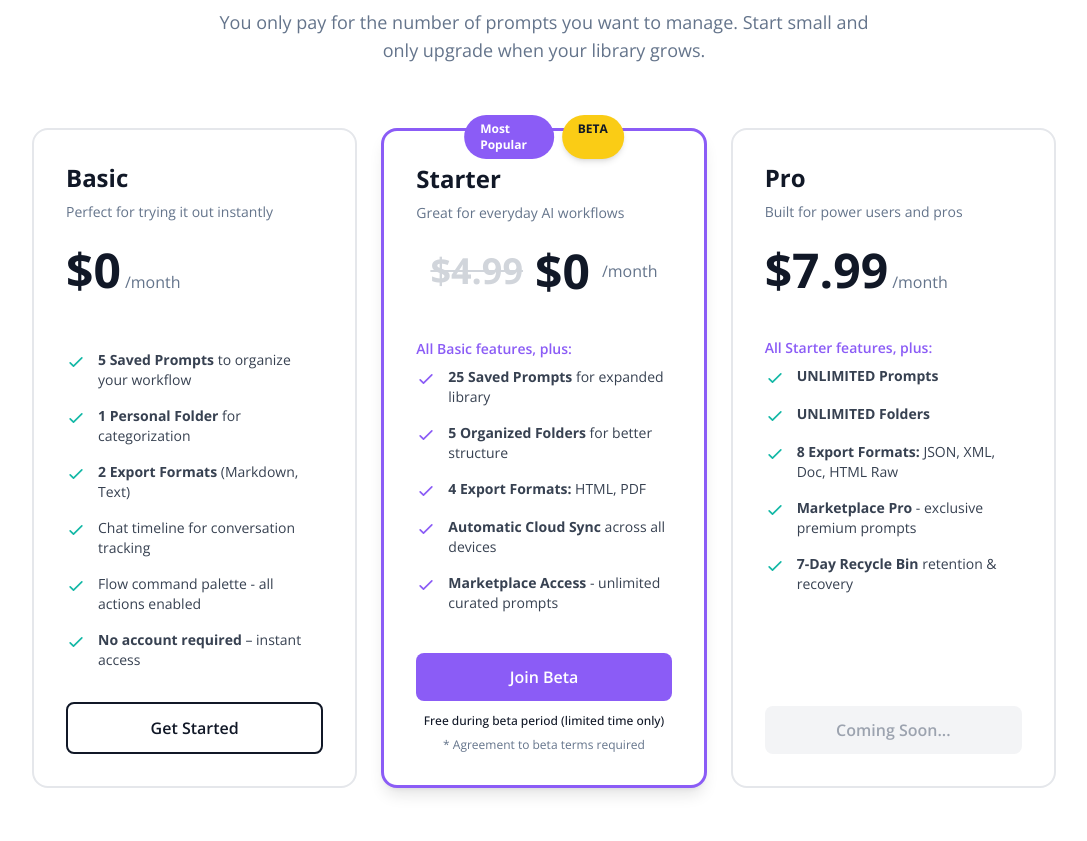
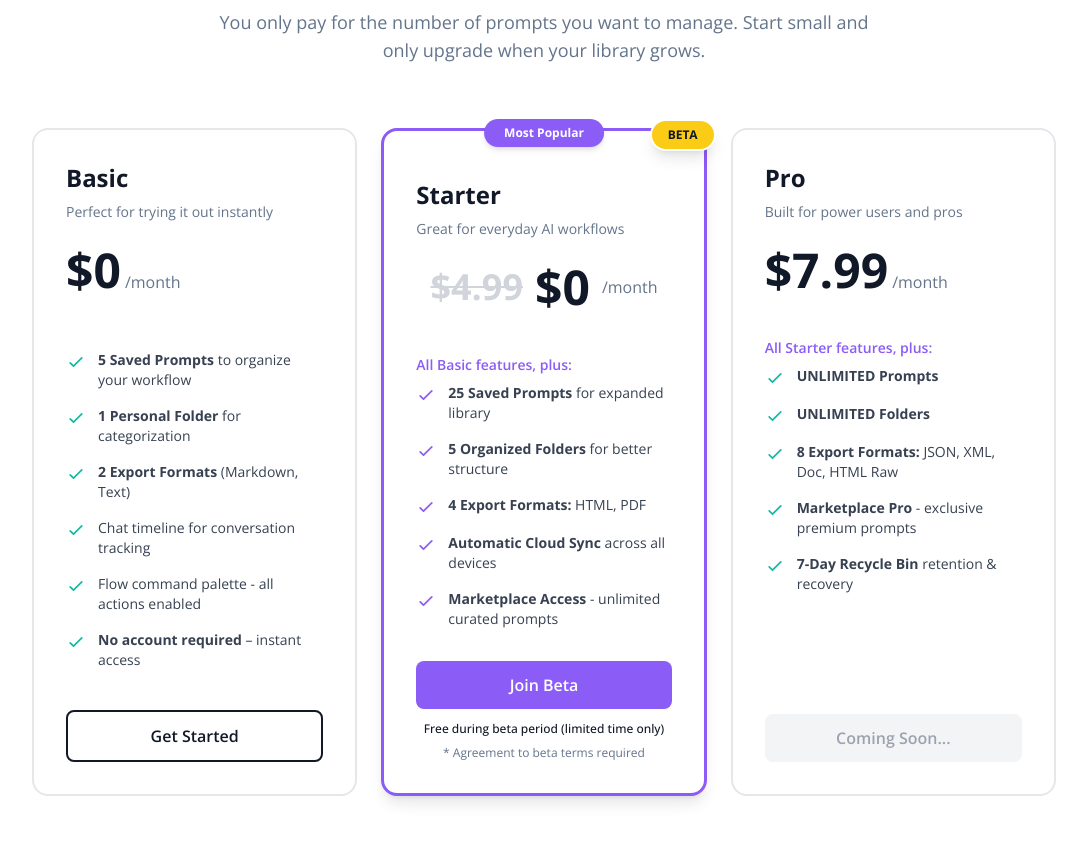
Before and after one commit to roeymit84/ai-chatworks-website, a Next.js app: page / in a window 1280 px wide. Shown: the part 1942-2783 px from the top of the page, without its empty margins (96-1183 px from the left). Built offline with nearby package versions, Linux system fonts and the light colour scheme.

Commit message:
Add files via upload

```diff
--- a/app/page.jsx
+++ b/app/page.jsx
@@ -1,5 +1,6 @@
-// DESTINATION: /app/page.jsx
-// Complete file with BetaModal integration
+// page.jsx
+// Complete homepage with BetaModal integration and improved badge positioning
+// Place in: /app/page.jsx
 
 'use client'
 
@@ -237,19 +238,23 @@ export default function Home() {
                 </a>
               </div>
 
-              {/* Starter Tier - UPDATED WITH BETA BADGE AND MODAL */}
+              {/* Starter Tier - IMPROVED BADGE POSITIONING */}
               <div className="bg-white rounded-2xl border-3 border-brand-purple p-8 relative shadow-lg transition-all hover:shadow-xl flex flex-col" style={{ borderWidth: '3px' }}>
-                {/* Beta Badges - Updated */}
-                <div className="absolute -top-4 left-1/2 transform -translate-x-1/2 flex gap-2">
-                  <div className="bg-brand-purple text-white px-4 py-1.5 rounded-full text-xs font-bold">
+                {/* Most Popular Badge - CENTERED */}
+                <div className="absolute -top-3 left-1/2 transform -translate-x-1/2">
+                  <div className="bg-brand-purple text-white px-5 py-1.5 rounded-full text-xs font-bold shadow-md">
                     Most Popular
                   </div>
-                  <div className="bg-yellow-400 text-gray-900 px-4 py-1.5 rounded-full text-xs font-bold shadow-md">
+                </div>
+
+                {/* BETA Badge - TOP RIGHT CORNER */}
+                <div className="absolute -top-3 -right-3">
+                  <div className="bg-yellow-400 text-gray-900 px-4 py-1.5 rounded-full text-xs font-bold shadow-lg border-2 border-white">
                     BETA
                   </div>
                 </div>
 
-                <div className="mb-8">
+                <div className="mb-8 mt-4">
                   <h3 className="text-2xl font-bold mb-2">Starter</h3>
                   <p className="text-brand-slate text-sm mb-6">Great for everyday AI workflows</p>
                   <div className="flex items-center justify-center gap-3 mb-3">
@@ -286,7 +291,7 @@ export default function Home() {
                   </li>
                 </ul>
 
-                {/* UPDATED BUTTON - Opens Modal Instead of Direct Link */}
+                {/* BUTTON - Opens Modal */}
                 <button
                   onClick={() => setShowBetaModal(true)}
                   className="block w-full text-center px-6 py-3 bg-brand-purple text-white rounded-lg font-semibold hover:bg-brand-purpleDark transition-all duration-200 mt-auto"
@@ -294,7 +299,7 @@ export default function Home() {
                   Join Beta
                 </button>
 
-                <p className="text-xs text-brand-dark font-medium text-center mt-3 whitespace-nowrap">
+                <p className="text-xs text-brand-dark font-medium text-center mt-3">
                   Free during beta period (limited time only)
                 </p>
 
```
